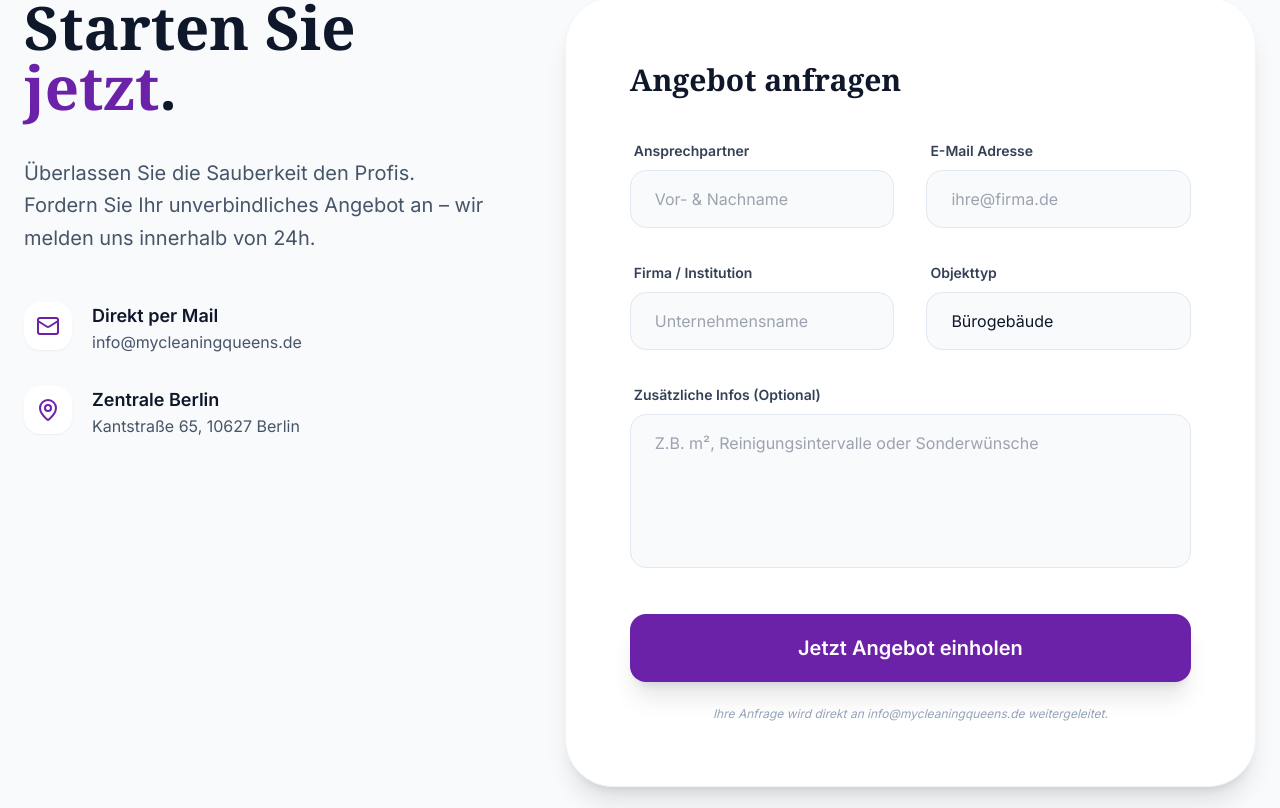
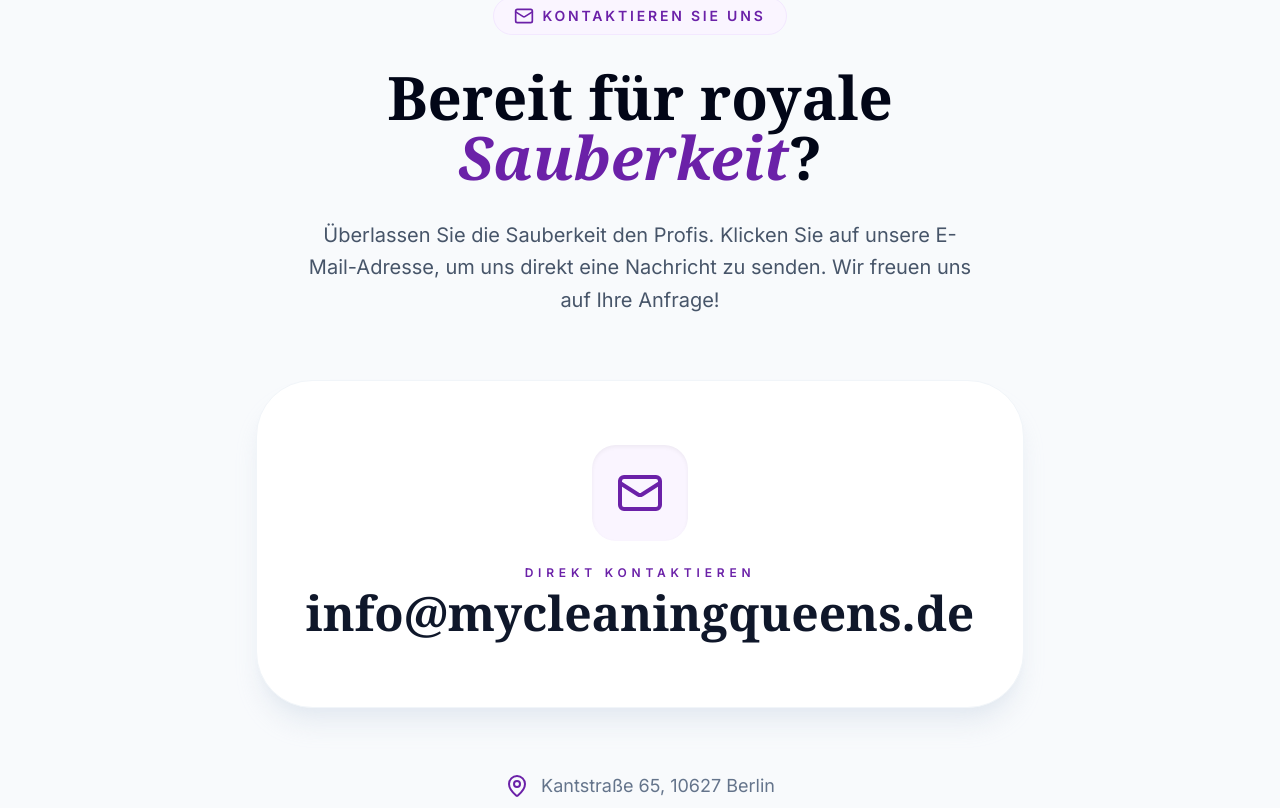
Before and after one commit to pagardi95/Mycleaningqueens, a React (Vite) app: page / in a window 1280 px wide. Shown: the part 3292-4100 px from the top of the page. Built offline with nearby package versions, Linux system fonts and the light colour scheme; a web font is replaced by a local one.

Commit message:
fix: improve legal content and server routing
- Add mailto links to contact emails in Impressum
- Update SPA fallback route for Express 5 compatibility
- Update README banner image

```diff
--- a/App.tsx
+++ b/App.tsx
@@ -17,7 +17,6 @@
   ShieldCheck,
   FileText
 } from 'lucide-react';
-import { QuoteFormData } from './types';
 
 // Legal Content Constants - More detailed for German law compliance
 const LEGAL_CONTENT = {
@@ -35,7 +34,7 @@
         </div>
         <div>
           <h4 className="font-bold text-slate-900 mb-2">Kontakt</h4>
-          <p>E-Mail: info@mycleaningqueens.de</p>
+          <p>E-Mail: <a href="mailto:info@mycleaningqueens.de" className="text-purple-600 hover:underline">info@mycleaningqueens.de</a></p>
         </div>
         <div>
           <h4 className="font-bold text-slate-900 mb-2">Registereintrag</h4>
@@ -66,7 +65,7 @@
 
         <section>
           <h4 className="font-bold text-slate-900 mb-2 uppercase text-xs tracking-widest">2. Verantwortliche Stelle</h4>
-          <p>Verantwortlich für die Datenverarbeitung auf dieser Website ist:<br />DOE Kreativ GmbH<br />Kantstraße 65<br />10627 Berlin<br />E-Mail: info@mycleaningqueens.de</p>
+          <p>Verantwortlich für die Datenverarbeitung auf dieser Website ist:<br />DOE Kreativ GmbH<br />Kantstraße 65<br />10627 Berlin<br />E-Mail: <a href="mailto:info@mycleaningqueens.de" className="text-purple-600 hover:underline">info@mycleaningqueens.de</a></p>
         </section>
 
         <section>
@@ -226,64 +225,8 @@
 );
 
 export default function App() {
-  const [formData, setFormData] = useState<QuoteFormData>({
-    name: '',
-    email: '',
-    company: '',
-    buildingType: 'Bürogebäude',
-    area: 500,
-    frequency: 'Täglich',
-    message: ''
-  });
-  const [loading, setLoading] = useState(false);
-  const [submitted, setSubmitted] = useState(false);
-  const [error, setError] = useState<string | null>(null);
-
   // Modal states - storing the whole object to show content
   const [modalContent, setModalContent] = useState<{ title: string; body: React.ReactNode } | null>(null);
-
-  const handleInputChange = (e: React.ChangeEvent<HTMLInputElement | HTMLTextAreaElement | HTMLSelectElement>) => {
-    const { name, value } = e.target;
-    setFormData(prev => ({ ...prev, [name]: value }));
-    if (error) setError(null);
-  };
-
-  const handleSubmit = async (e: React.FormEvent) => {
-    e.preventDefault();
-    setLoading(true);
-    setError(null);
-
-    try {
-      const apiUrl = '/api/quote';
-      console.log(`Sending request to: ${apiUrl}`);
-
-      const response = await fetch(apiUrl, {
-        method: 'POST',
-        headers: {
-          'Content-Type': 'application/json',
-          'Accept': 'application/json'
-        },
-        body: JSON.stringify(formData),
-      });
-
-      const result = await response.json();
-      console.log("Server response:", result);
-
-      if (result.success) {
-        setSubmitted(true);
-      } else {
-        const msg = typeof result.error === 'object'
-          ? (result.error.message || JSON.stringify(result.error))
-          : (result.error || "Ein unbekannter Fehler ist aufgetreten.");
-        setError(msg);
-      }
-    } catch (err) {
-      console.error("Fetch error:", err);
-      setError("Verbindung zum Server fehlgeschlagen. Bitte versuchen Sie es später erneut.");
-    } finally {
-      setLoading(false);
-    }
-  };
 
   return (
     <div className="min-h-screen selection:bg-purple-200">
@@ -438,144 +381,42 @@
           </div>
         </section>
 
-        <section id="contact" className="py-32 bg-slate-50 relative">
-          <div className="max-w-7xl mx-auto px-6">
-            <div className="flex flex-col lg:flex-row gap-20">
-              <div className="lg:w-2/5">
-                <h2 className="text-4xl md:text-6xl font-serif font-bold mb-10 leading-tight">
-                  Starten Sie <span className="text-purple-800">jetzt</span>.
-                </h2>
-                <p className="text-xl text-slate-600 mb-12 leading-relaxed">
-                  Überlassen Sie die Sauberkeit den Profis. Fordern Sie Ihr unverbindliches Angebot an – wir melden uns innerhalb von 24h.
-                </p>
+        <section id="contact" className="py-32 bg-slate-50 relative overflow-hidden">
+          <div className="max-w-4xl mx-auto px-6 text-center">
+            <div className="inline-flex items-center gap-2 bg-purple-50 px-5 py-2 rounded-full text-purple-800 border border-purple-100 mb-8">
+              <Mail className="w-5 h-5" />
+              <span className="text-xs md:text-sm font-bold uppercase tracking-[0.2em]">Kontaktieren Sie uns</span>
+            </div>
 
-                <div className="space-y-8 mb-12">
-                  <div className="flex gap-5">
-                    <div className="w-12 h-12 bg-white rounded-2xl flex items-center justify-center text-purple-800 flex-shrink-0 shadow-sm">
-                      <Mail className="w-6 h-6" />
-                    </div>
-                    <div>
-                      <p className="font-bold text-lg">Direkt per Mail</p>
-                      <p className="text-slate-600">info@mycleaningqueens.de</p>
-                    </div>
-                  </div>
-                  <div className="flex gap-5">
-                    <div className="w-12 h-12 bg-white rounded-2xl flex items-center justify-center text-purple-800 flex-shrink-0 shadow-sm">
-                      <MapPin className="w-6 h-6" />
-                    </div>
-                    <div>
-                      <p className="font-bold text-lg">Zentrale Berlin</p>
-                      <p className="text-slate-600">Kantstraße 65, 10627 Berlin</p>
-                    </div>
-                  </div>
+            <h2 className="text-4xl md:text-6xl font-serif font-bold mb-8 leading-tight text-slate-950">
+              Bereit für royale <span className="text-purple-800 italic">Sauberkeit</span>?
+            </h2>
+
+            <p className="text-xl text-slate-600 mb-16 max-w-2xl mx-auto leading-relaxed">
+              Überlassen Sie die Sauberkeit den Profis. Klicken Sie auf unsere E-Mail-Adresse, um uns direkt eine Nachricht zu senden. Wir freuen uns auf Ihre Anfrage!
+            </p>
+
+            <div className="relative inline-block bg-white p-10 md:p-16 rounded-[3.5rem] shadow-xl shadow-slate-200/80 border border-slate-100 hover:shadow-2xl hover:scale-[1.02] transition-all duration-500 group max-w-3xl w-full">
+              <a
+                href="mailto:info@mycleaningqueens.de"
+                className="flex flex-col items-center gap-6"
+              >
+                <div className="w-24 h-24 bg-purple-50 rounded-3xl flex items-center justify-center text-purple-800 group-hover:bg-purple-800 group-hover:text-white group-hover:rotate-12 transition-all duration-500 shadow-inner">
+                  <Mail className="w-12 h-12" />
                 </div>
-              </div>
+                <div className="space-y-2">
+                  <span className="text-xs font-bold text-purple-800 uppercase tracking-[0.4em] block">Direkt kontaktieren</span>
+                  <span className="text-2xl sm:text-4xl md:text-5xl font-serif font-bold text-slate-900 whitespace-nowrap border-b-2 border-transparent group-hover:border-purple-800 transition-all duration-300 pb-1 inline-block">
+                    info@mycleaningqueens.de
+                  </span>
+                </div>
+              </a>
+            </div>
 
-              <div className="lg:w-3/5">
-                {!submitted ? (
-                  <form onSubmit={handleSubmit} className="bg-white p-10 md:p-16 rounded-[3rem] shadow-xl border border-slate-100">
-                    <h3 className="text-3xl font-serif font-bold mb-10">Angebot anfragen</h3>
-                    <div className="grid grid-cols-1 md:grid-cols-2 gap-8 mb-8">
-                      <div className="space-y-2">
-                        <label className="text-sm font-bold text-slate-700 ml-1">Ansprechpartner</label>
-                        <input
-                          type="text"
-                          name="name"
-                          required
-                          value={formData.name}
-                          onChange={handleInputChange}
-                          className="w-full px-6 py-4 rounded-2xl bg-slate-50 border border-slate-200 focus:ring-2 focus:ring-purple-500 outline-none transition-all"
-                          placeholder="Vor- & Nachname"
-                        />
-                      </div>
-                      <div className="space-y-2">
-                        <label className="text-sm font-bold text-slate-700 ml-1">E-Mail Adresse</label>
-                        <input
-                          type="email"
-                          name="email"
-                          required
-                          value={formData.email}
-                          onChange={handleInputChange}
-                          className="w-full px-6 py-4 rounded-2xl bg-slate-50 border border-slate-200 focus:ring-2 focus:ring-purple-500 outline-none transition-all"
-                          placeholder="ihre@firma.de"
-                        />
-                      </div>
-                    </div>
-                    <div className="grid grid-cols-1 md:grid-cols-2 gap-8 mb-8">
-                      <div className="space-y-2">
-                        <label className="text-sm font-bold text-slate-700 ml-1">Firma / Institution</label>
-                        <input
-                          type="text"
-                          name="company"
-                          value={formData.company}
-                          onChange={handleInputChange}
-                          className="w-full px-6 py-4 rounded-2xl bg-slate-50 border border-slate-200 focus:ring-2 focus:ring-purple-500 outline-none transition-all"
-                          placeholder="Unternehmensname"
-                        />
-                      </div>
-                      <div className="space-y-2">
-                        <label className="text-sm font-bold text-slate-700 ml-1">Objekttyp</label>
-                        <select
-                          name="buildingType"
-                          value={formData.buildingType}
-                          onChange={handleInputChange}
-                          className="w-full px-6 py-4 rounded-2xl bg-slate-50 border border-slate-200 focus:ring-2 focus:ring-purple-500 outline-none transition-all appearance-none"
-                        >
-                          <option>Bürogebäude</option>
-                          <option>Fitness Studio</option>
-                          <option>Arztpraxis / Klinik</option>
-                          <option>Kanzlei</option>
-                          <option>Sonstiges</option>
-                        </select>
-                      </div>
-                    </div>
-                    <div className="mb-10 space-y-2">
-                      <label className="text-sm font-bold text-slate-700 ml-1">Zusätzliche Infos (Optional)</label>
-                      <textarea
-                        name="message"
-                        rows={5}
-                        value={formData.message}
-                        onChange={handleInputChange}
-                        className="w-full px-6 py-4 rounded-2xl bg-slate-50 border border-slate-200 focus:ring-2 focus:ring-purple-500 outline-none transition-all resize-none"
-                        placeholder="Z.B. m², Reinigungsintervalle oder Sonderwünsche"
-                      ></textarea>
-                    </div>
-
-                    {error && (
-                      <div className="mb-8 p-4 bg-red-50 border border-red-200 text-red-700 rounded-2xl flex items-start gap-3 animate-in fade-in slide-in-from-top-2">
-                        <Info className="w-5 h-5 flex-shrink-0 mt-0.5" />
-                        <p className="text-sm font-medium">{error}</p>
-                      </div>
-                    )}
-
-                    <button
-                      type="submit"
-                      disabled={loading}
-                      className="w-full py-5 bg-purple-800 hover:bg-purple-900 text-white font-bold text-xl rounded-2xl transition-all shadow-xl flex items-center justify-center gap-3 active:scale-95"
-                    >
-                      {loading ? 'Wird übermittelt...' : 'Jetzt Angebot einholen'}
-                    </button>
-                    <p className="text-center text-xs text-slate-400 mt-6 italic">
-                      Ihre Anfrage wird direkt an info@mycleaningqueens.de weitergeleitet.
-                    </p>
-                  </form>
-                ) : (
-                  <div className="bg-purple-800 text-white p-20 rounded-[4rem] text-center shadow-2xl animate-in zoom-in-95 duration-500">
-                    <div className="w-24 h-24 bg-white/10 rounded-full flex items-center justify-center mx-auto mb-10 border border-white/20">
-                      <CheckCircle2 className="w-12 h-12 text-white" />
-                    </div>
-                    <h3 className="text-4xl font-serif font-bold mb-6">Danke!</h3>
-                    <p className="text-purple-100 text-xl mb-12 leading-relaxed">
-                      Wir haben Ihre Anfrage erhalten. Ein Team-Mitglied von **mycleaningqueens** wird sich in Kürze mit Ihrem individuellen Angebot bei Ihnen melden.
-                    </p>
-                    <button
-                      onClick={() => setSubmitted(false)}
-                      className="text-white border-b border-white/40 hover:border-white transition-all font-bold"
-                    >
-                      Eine weitere Nachricht senden
-                    </button>
-                  </div>
-                )}
+            <div className="flex flex-col sm:flex-row justify-center items-center gap-6 sm:gap-12 mt-16 text-slate-500 text-lg">
+              <div className="flex items-center gap-3">
+                <MapPin className="w-6 h-6 text-purple-800" />
+                <span>Kantstraße 65, 10627 Berlin</span>
               </div>
             </div>
           </div>
--- a/server.ts
+++ b/server.ts
@@ -85,8 +85,8 @@
 
     app.use(express.static(distPath));
 
-    // SPA Fallback for production
-    app.get("*", (req, res) => {
+    // SPA Fallback for production (Express 5 syntax)
+    app.get("*all", (req, res) => {
       if (req.url.startsWith("/api/")) return res.status(404).json({ error: "API not found" });
       res.sendFile(path.join(distPath, "index.html"));
     });
```
Also changed, not shown: 1 other file (tests, documents, lock files or other folders).
